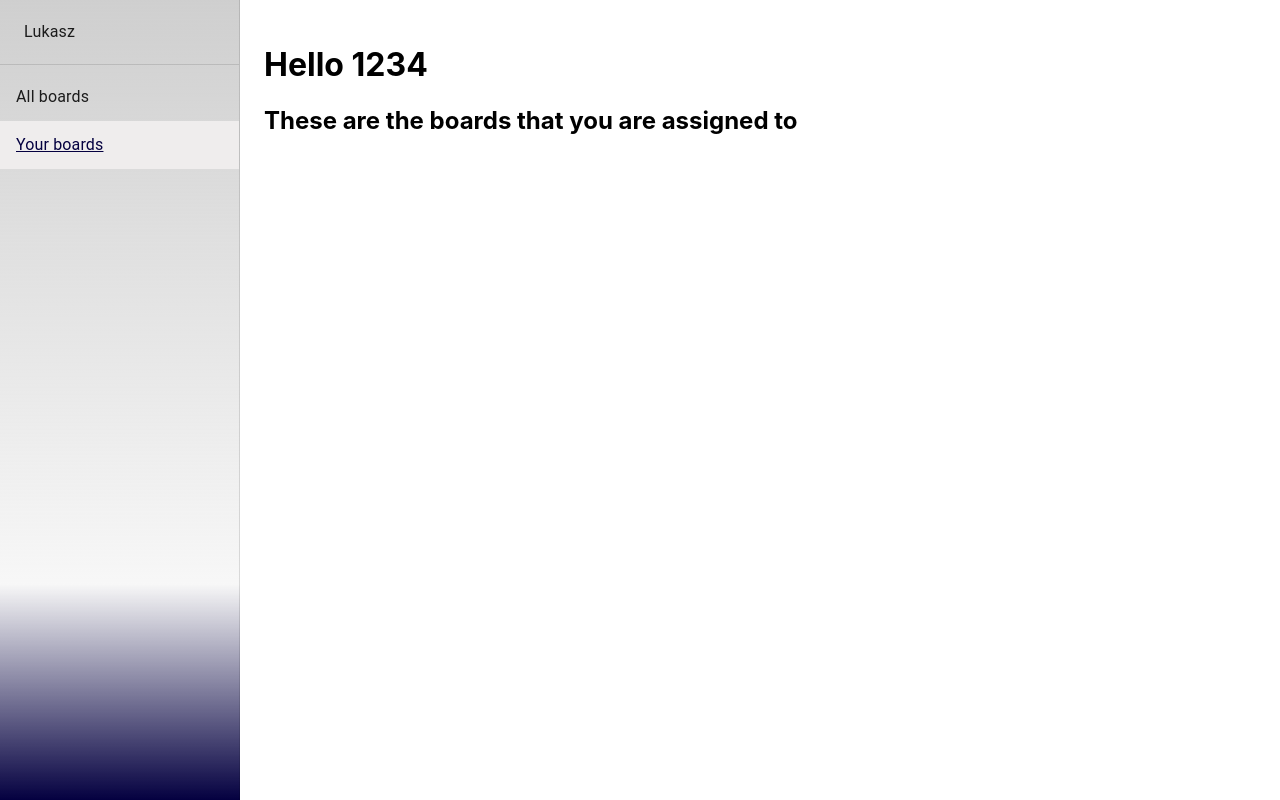
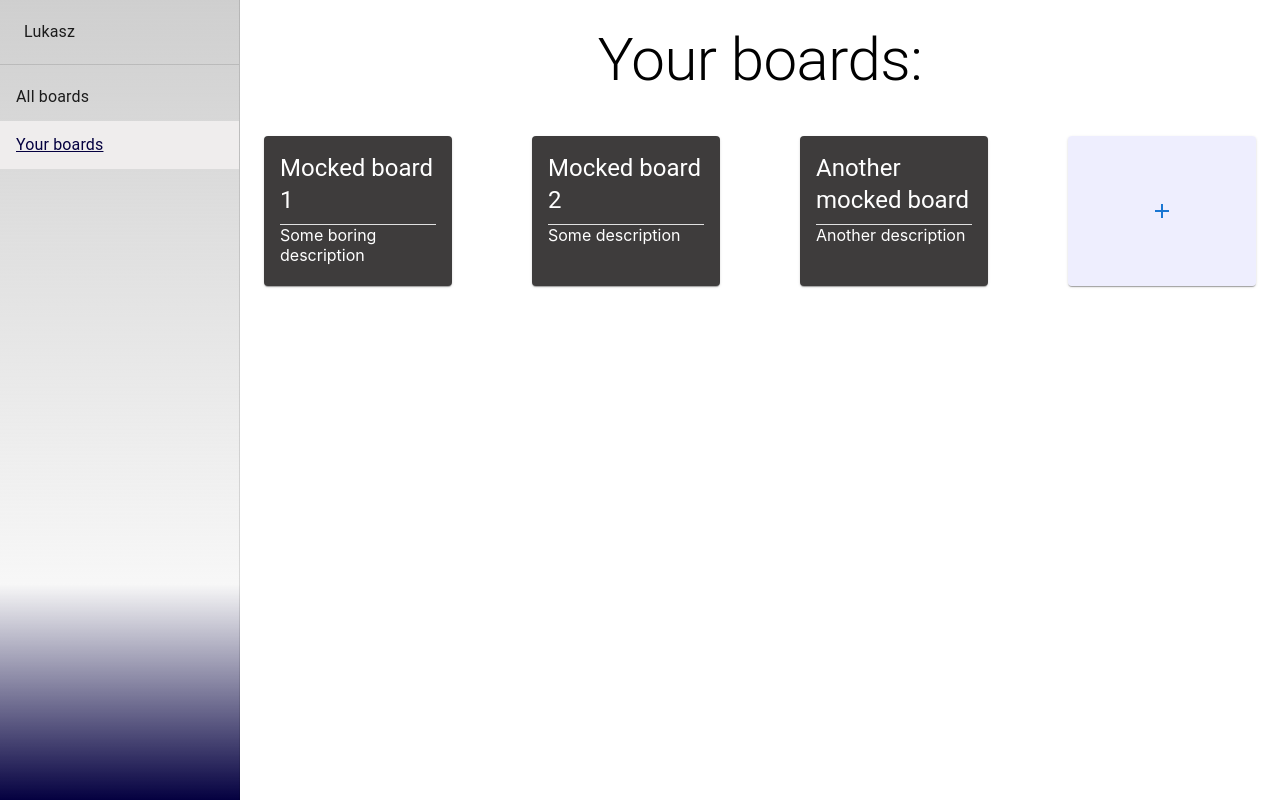
Before and after one commit to Kameal22/trello-inspired-app, a React (Create React App) app: page /1234/boards in a window 1280 px wide. Built offline with nearby package versions, Linux system fonts and the light colour scheme.

Commit message:
Refactored pages so that YourBoards and AllBoards uses BoardList component

```diff
--- a/src/components/BoardList/BoardList.js
+++ b/src/components/BoardList/BoardList.js
@@ -1,10 +1,42 @@
-import React from 'react';
+import React, {useState} from 'react';
+import {Button, Card, Grid} from "@mui/material";
+import BoardIcon from "../BoardIcon/BoardIcon";
+import AddIcon from "@mui/icons-material/Add";
+import {mockedBoards} from "../../data/mockedBoards";
 
-const BoardList = () => {
+const BoardList = ({numberOfBoards}) => {
+    const [boards, setBoards] = useState(mockedBoards.slice(0, numberOfBoards));
+
+    //TODO: change it to send post to database and open popup window
+    const handleNewBoard = () => {
+        const newBoard = {
+            boardId: boards[boards.length - 1].boardId + 1,
+            name: "Added mocked board",
+            description: "New description"
+        }
+
+        setBoards([...boards, newBoard]);
+    }
+
     return (
-        <div>
-
-        </div>
+        <Grid container spacing={{xs: 3, md: 10}} columns={{xs: 4, sm: 10, md: 12}} justify="center">
+            {boards.map(board => (
+                <Grid item xs={4} sm={4} md={3} key={board.boardId}>
+                    <BoardIcon {...board}/>
+                </Grid>))}
+            <Grid item xs={4} sm={4} md={3}>
+                <Card sx={{
+                    height: 150,
+                    display: 'flex',
+                    justifyContent: 'center',
+                    backgroundColor: 'rgba(217,217,252,0.44)'
+                }}>
+                    <Button style={{width: '100%'}} onClick={handleNewBoard}>
+                        <AddIcon/>
+                    </Button>
+                </Card>
+            </Grid>
+        </Grid>
     );
 };
 
--- a/src/pages/AllBoardsPage.js
+++ b/src/pages/AllBoardsPage.js
@@ -1,31 +1,14 @@
-import React, {useState} from 'react';
+import React from 'react';
 import {mockedBoards} from "../data/mockedBoards";
-import {Button, Card, Grid} from "@mui/material";
-import BoardIcon from "../components/BoardIcon/BoardIcon";
-import AddIcon from '@mui/icons-material/Add';
+import {Typography} from "@mui/material";
+import BoardList from "../components/BoardList/BoardList";
 
 const AllBoardsPage = () => {
-    const [boards] = useState(mockedBoards)
-
-    const handleNewBoard = () => {
-        //TODO add showing popup window with adding board form
-        console.log("Adding new board")
-    }
-
     return (
-        <Grid container spacing={{xs: 3, md: 10}} columns={{xs: 4, sm: 10, md: 12}} justify="center">
-            {boards.map(board => (
-                <Grid item xs={4} sm={4} md={3} key={board.boardId}>
-                    <BoardIcon {...board}/>
-                </Grid>))}
-            <Grid item xs={4} sm={4} md={3}>
-                <Card sx={{height: 150, display: 'flex', justifyContent: 'center', backgroundColor: 'rgba(217,217,252,0.44)'}}>
-                    <Button style={{width: '100%'}} onClick={handleNewBoard}>
-                        <AddIcon/>
-                    </Button>
-                </Card>
-            </Grid>
-        </Grid>
+        <div>
+            <Typography variant="h2" style={{textAlign: "center", marginBottom: 40}}>All boards:</Typography>
+            <BoardList numberOfBoards={mockedBoards.length}/>
+        </div>
     );
 };
 
--- a/src/pages/YourBoardsPage.js
+++ b/src/pages/YourBoardsPage.js
@@ -1,11 +1,12 @@
 import React from 'react';
+import BoardList from "../components/BoardList/BoardList";
+import {Typography} from "@mui/material";
 
-const YourBoardsPage = ({match}) => {
-    const userId = match.params.userId;
+const YourBoardsPage = () => {
     return (
         <div>
-            <h1>Hello {userId}</h1>
-            <h2>These are the boards that you are assigned to</h2>
+            <Typography variant="h2" style={{textAlign: "center", marginBottom: 40}}>Your boards:</Typography>
+            <BoardList numberOfBoards={3}/>
         </div>
     );
 };
```
